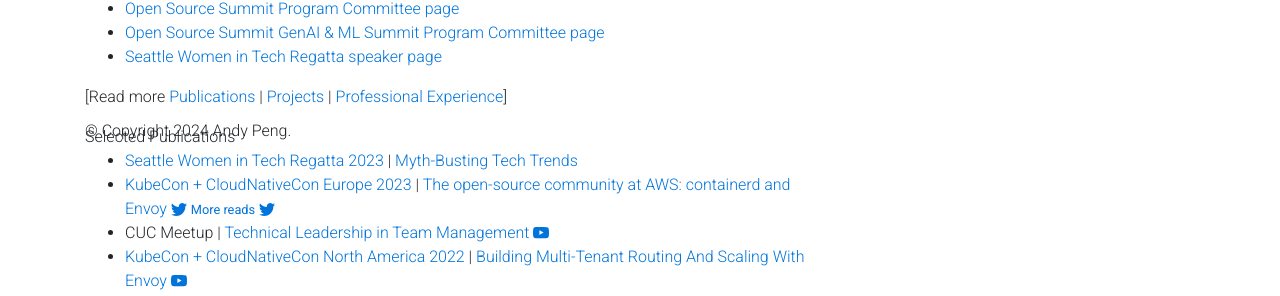
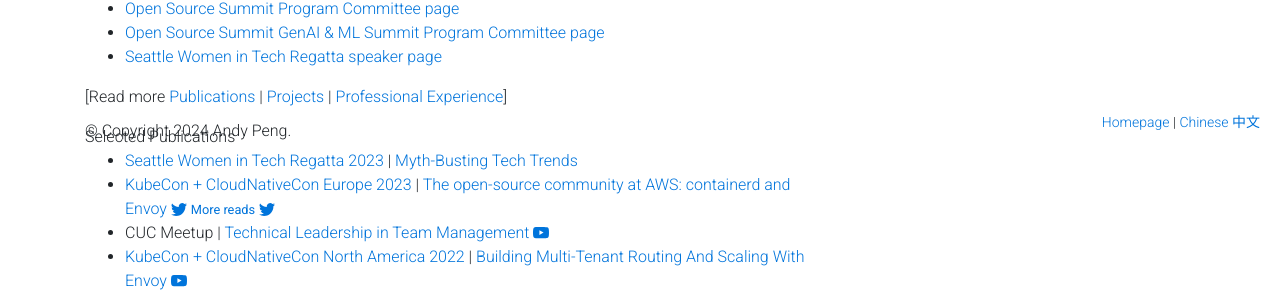
Before and after one commit to gfw001/gfw001.github.io, a Jekyll site: the page portfolio.html, which Jekyll copies as it is, in a window 1280 px wide. Shown: the part 757-1053 px from the top of the page. Built offline with Jekyll 4.4.1, drawn with Linux system fonts in a browser that asks for light colours; nearby versions of some CDN libraries; a style sheet for code colours, icons or effects is not loaded.

Commit message:
Update portfolio.html

```diff
--- a/portfolio.html
+++ b/portfolio.html
@@ -101,6 +101,15 @@
 	.button-11:focus {
 	  box-shadow: 0px 0.5px 1px rgba(0, 0, 0, 0.1), 0px 0px 0px 3.5px rgba(58, 108, 217, 0.5);
 	  outline: 0;
+	}
+    .language-footer {
+         position: fixed;
+         bottom: 0;
+         right: 0;
+         font-size: 14px;
+         padding: 10px 20px;
+         line-height: 1.5; /* Match the line height of the copyright footer */
+         background-color: transparent;
      }
 </style>
 
@@ -796,4 +805,7 @@
   <footer class="fixed-bottom">
        <div class="container mt-0"> © Copyright 2024 Andy Peng. </div>
   </footer>
+  <div class="language-footer">
+         <a href="/">Homepage</a> | <a href="/cn">Chinese 中文</a>
   </div>
+</div>
```
Lines whose indentation alone changed are shown as unchanged.
